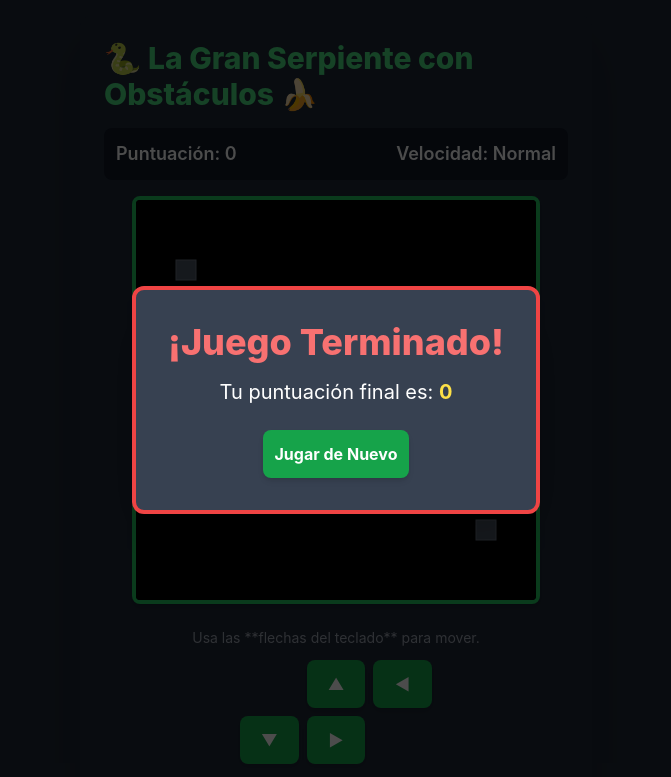
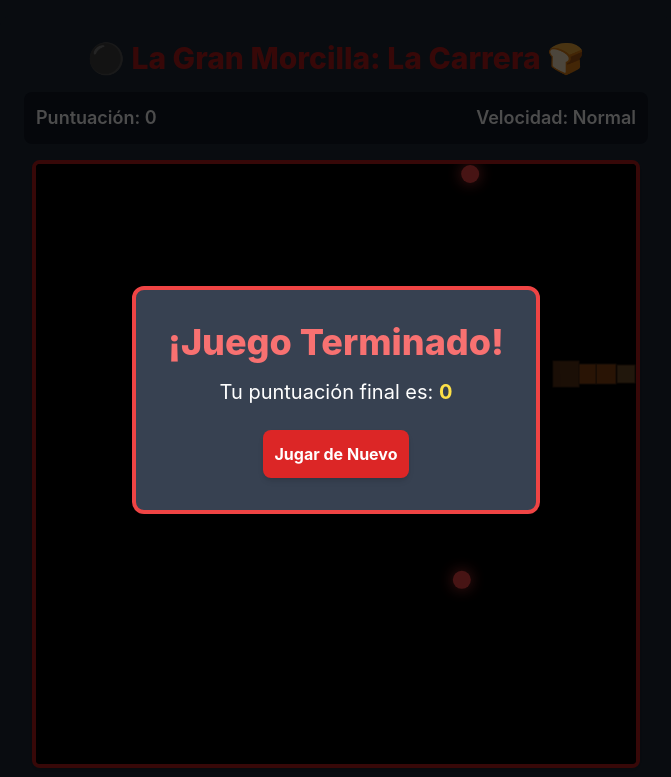
Before and after one commit to samuelmartineza2025-oss/iegc, a plain HTML site: page index.html in a window 1280 px wide. Shown: the top 777 px of the page, without its empty margins (304-975 px from the left). Drawn offline with nearby package versions, Linux system fonts and the light colour scheme.

Commit message:
Update index.html

```diff
--- a/index.html
+++ b/index.html
@@ -3,7 +3,7 @@
 <head>
     <meta charset="UTF-8">
     <meta name="viewport" content="width=device-width, initial-scale=1.0">
-    <title>Juego de la Serpiente</title>
+    <title>Juego de la Morcilla</title>
     <script src="https://cdn.tailwindcss.com"></script>
     <style>
         /* Estilos personalizados para el juego */
@@ -18,8 +18,8 @@
 </head>
 <body class="flex items-center justify-center min-h-screen p-4">
 
-    <div class="flex flex-col items-center bg-gray-800 p-6 rounded-xl shadow-2xl max-w-lg w-full">
-        <h1 class="text-3xl font-extrabold text-green-400 mb-4">🐍 La Gran Serpiente con Obstáculos 🍌</h1>
+    <div class="flex flex-col items-center bg-gray-800 p-6 rounded-xl shadow-2xl max-w-2xl w-full">
+        <h1 class="text-3xl font-extrabold text-red-700 mb-4">⚫ La Gran Morcilla: La Carrera 🍞</h1>
 
         <!-- Marcadores del juego -->
         <div class="flex justify-between w-full text-white mb-4 p-3 bg-gray-900 rounded-lg">
@@ -27,17 +27,17 @@
             <div class="text-lg font-semibold">Velocidad: <span id="speed-indicator">Normal</span></div>
         </div>
 
-        <!-- Área de juego: fondo negro -->
-        <canvas id="game-board" class="border-4 border-green-500 rounded-lg bg-black" width="400" height="400"></canvas>
+        <!-- Área de juego: fondo negro. Aumentamos el tamaño a 600x600. -->
+        <canvas id="game-board" class="border-4 border-red-700 rounded-lg bg-black" width="600" height="600"></canvas>
 
         <!-- Controles/Instrucciones para móvil -->
         <div id="controls-panel" class="mt-6 w-full flex flex-col items-center">
             <p class="text-gray-400 text-sm mb-3">Usa las **flechas del teclado** para mover.</p>
             <div class="grid grid-cols-3 gap-2 w-48">
-                <button onclick="changeDirection('UP')" class="col-start-2 p-3 bg-green-600 hover:bg-green-700 text-white font-bold rounded-lg shadow-md transition duration-150">▲</button>
-                <button onclick="changeDirection('LEFT')" class="p-3 bg-green-600 hover:bg-green-700 text-white font-bold rounded-lg shadow-md transition duration-150">◀</button>
-                <button onclick="changeDirection('DOWN')" class="p-3 bg-green-600 hover:bg-green-700 text-white font-bold rounded-lg shadow-md transition duration-150">▼</button>
-                <button onclick="changeDirection('RIGHT')" class="p-3 bg-green-600 hover:bg-green-700 text-white font-bold rounded-lg shadow-md transition duration-150">▶</button>
+                <button onclick="changeDirection('UP')" class="col-start-2 p-3 bg-red-600 hover:bg-red-700 text-white font-bold rounded-lg shadow-md transition duration-150">▲</button>
+                <button onclick="changeDirection('LEFT')" class="p-3 bg-red-600 hover:bg-red-700 text-white font-bold rounded-lg shadow-md transition duration-150">◀</button>
+                <button onclick="changeDirection('DOWN')" class="p-3 bg-red-600 hover:bg-red-700 text-white font-bold rounded-lg shadow-md transition duration-150">▼</button>
+                <button onclick="changeDirection('RIGHT')" class="p-3 bg-red-600 hover:bg-red-700 text-white font-bold rounded-lg shadow-md transition duration-150">▶</button>
             </div>
 
             <!-- Botón de Reinicio -->
@@ -51,7 +51,7 @@
             <div class="bg-gray-700 p-8 rounded-xl shadow-2xl text-center border-4 border-red-500">
                 <h2 id="message-text" class="text-4xl font-extrabold text-red-400 mb-4">¡Juego Terminado!</h2>
                 <p class="text-white text-xl mb-6">Tu puntuación final es: <span id="final-score" class="font-bold text-yellow-300">0</span></p>
-                <button onclick="startGame()" class="p-3 bg-green-600 hover:bg-green-700 text-white font-bold rounded-lg shadow-md transition duration-150">Jugar de Nuevo</button>
+                <button onclick="startGame()" class="p-3 bg-red-600 hover:bg-red-700 text-white font-bold rounded-lg shadow-md transition duration-150">Jugar de Nuevo</button>
             </div>
         </div>
 
@@ -68,73 +68,108 @@
         const finalScoreDisplay = document.getElementById('final-score');
         const restartButton = document.getElementById('restart-button');
 
-        // Tamaños de la cuadrícula y la serpiente (más grande para tu requisito)
-        const GRID_SIZE = 20; // El tamaño de la cuadrícula en píxeles
-        const TILE_COUNT = canvas.width / GRID_SIZE;
+        // Tamaños
+        const GRID_SIZE = 20; // Tamaño del bloque en píxeles
+        let TILE_COUNT = 30; // 600 / 20 = 30. Se recalcula en window.onload.
 
         // Propiedades del juego
         let snake = [];
-        let dx = GRID_SIZE; // Dirección X (hacia la derecha inicialmente)
-        let dy = 0;        // Dirección Y
-        let banana = {};   // ¡Ahora es un banano!
-        let obstacles = []; // Array para los obstáculos
+        let dx = GRID_SIZE;
+        let dy = 0;
+        let bread = {};     // ¡Ahora es pan!
+        let enemies = [];   // Bolas enemigas
+        const ENEMY_COUNT = 3;
+        const ENEMY_SPEED = GRID_SIZE / 8; // Velocidad de movimiento del enemigo (más lento que el movimiento de la serpiente)
+
         let score = 0;
         let gameLoopInterval = null;
-        let gameSpeed = 100; // Milisegundos por fotograma (más pequeño = más rápido)
+        let gameSpeed = 100; // Milisegundos por fotograma
         let isPaused = false;
         let lastDirection = 'RIGHT';
 
-        // --- Funciones de Utilidad y Juego ---
+
+        // --- Funciones de Inicialización ---
 
         /**
-         * Define y coloca los obstáculos iniciales en el tablero.
+         * Inicializa la posición de las bolas enemigas.
+         */
+        function initializeEnemies() {
+            enemies = [];
+            for (let i = 0; i < ENEMY_COUNT; i++) {
+                let newEnemy = generateSafePosition();
+                // Añadir propiedades de movimiento inicial aleatorio para el modo 'random walk'
+                newEnemy.moveDirX = Math.floor(Math.random() * 3) - 1; // -1, 0, 1
+                newEnemy.moveDirY = Math.floor(Math.random() * 3) - 1; // -1, 0, 1
+                enemies.push(newEnemy);
+            }
+        }
+
+        /**
+         * Genera una posición de cuadrícula aleatoria.
+         */
+        function getRandomTilePosition() {
+            return Math.floor(Math.random() * TILE_COUNT) * GRID_SIZE;
+        }
+
+        /**
+         * Genera una posición que no colisione con la serpiente, el pan o los enemigos existentes.
+         * @returns {Object} - La posición segura {x, y}.
+         */
+        function generateSafePosition() {
+            let pos = { x: getRandomTilePosition(), y: getRandomTilePosition() };
+
+            const isOverlapping = (checkPos) => {
+                // Revisar contra la serpiente
+                const overlapsSnake = snake.some(segment => segment.x === checkPos.x && segment.y === checkPos.y);
+
+                // Revisar contra el pan
+                const overlapsBread = bread.x === checkPos.x && bread.y === checkPos.y;
+
+                // Revisar contra otros enemigos (para que no aparezcan apilados)
+                const overlapsEnemy = enemies.some(enemy =>
+                    Math.abs(enemy.x - checkPos.x) < GRID_SIZE && Math.abs(enemy.y - checkPos.y) < GRID_SIZE
+                );
+
+                return overlapsSnake || overlapsBread || overlapsEnemy;
+            };
+
+            while (isOverlapping(pos)) {
+                pos = { x: getRandomTilePosition(), y: getRandomTilePosition() };
+            }
+            return pos;
+        }
+
+
+        /**
+         * Define y coloca los obstáculos iniciales en el tablero. (Ahora vacío)
          */
         function initializeObstacles() {
-            // Obstáculos fijos (paredes de 2x2 bloques en el centro)
-            const center = TILE_COUNT / 2;
-            const c = center * GRID_SIZE;
-            const c_plus = (center + 1) * GRID_SIZE;
-            const c_minus = (center - 1) * GRID_SIZE;
-
-            obstacles = [
-                // Obstáculo superior central (2x2)
-                { x: c_minus, y: c_minus },
-                { x: c, y: c_minus },
-                { x: c_minus, y: c },
-                { x: c, y: c }
-            ];
-
-            // Añadir algunos obstáculos cerca de las esquinas
-            obstacles.push({ x: 2 * GRID_SIZE, y: 3 * GRID_SIZE });
-            obstacles.push({ x: (TILE_COUNT - 3) * GRID_SIZE, y: (TILE_COUNT - 4) * GRID_SIZE });
+            // Eliminamos los obstáculos fijos
+            obstacles = [];
         }
-
 
         /**
          * Inicializa o reinicia el juego.
          */
         function startGame() {
-            // Limpiar el intervalo anterior si existe
             if (gameLoopInterval) {
                 clearInterval(gameLoopInterval);
             }
 
-            // Inicializar los obstáculos
-            initializeObstacles();
+            initializeObstacles(); // Vacía los obstáculos
 
-            // Ocultar mensaje de fin de juego y botón de reiniciar
             messageBox.classList.add('hidden');
             restartButton.style.display = 'none';
 
-            // Estado inicial de la serpiente (más larga de lo normal)
+            // Estado inicial de la serpiente
             snake = [
                 { x: 10 * GRID_SIZE, y: 10 * GRID_SIZE },
                 { x: 9 * GRID_SIZE, y: 10 * GRID_SIZE },
                 { x: 8 * GRID_SIZE, y: 10 * GRID_SIZE },
-                { x: 7 * GRID_SIZE, y: 10 * GRID_SIZE } // Un segmento extra
+                { x: 7 * GRID_SIZE, y: 10 * GRID_SIZE }
             ];
 
-            dx = GRID_SIZE; // Movimiento inicial a la derecha
+            dx = GRID_SIZE;
             dy = 0;
             score = 0;
             gameSpeed = 100;
@@ -144,44 +179,73 @@
             scoreDisplay.textContent = score;
             updateSpeedIndicator();
 
-            placeBanana(); // Colocamos el banano
+            placeBread(); // Colocamos el pan
+            initializeEnemies(); // Colocamos los enemigos
+
             gameLoopInterval = setInterval(gameLoop, gameSpeed);
         }
 
+        // --- Funciones de Juego ---
+
         /**
-         * Genera una posición aleatoria para el banano.
+         * Genera una posición aleatoria para el pan.
          */
-        function placeBanana() {
-            function getRandomTilePosition() {
-                return Math.floor(Math.random() * TILE_COUNT) * GRID_SIZE;
-            }
-
-            let newBanana = { x: getRandomTilePosition(), y: getRandomTilePosition() };
-
-            // Asegurar que el banano no aparezca sobre la serpiente ni sobre un obstáculo
-            const isOverlapping = (pos) => {
-                const overlapsSnake = snake.some(segment => segment.x === pos.x && segment.y === pos.y);
-                const overlapsObstacle = obstacles.some(obstacle => obstacle.x === pos.x && obstacle.y === pos.y);
-                return overlapsSnake || overlapsObstacle;
-            };
-
-            while (isOverlapping(newBanana)) {
-                newBanana = { x: getRandomTilePosition(), y: getRandomTilePosition() };
-            }
-
-            banana = newBanana;
+        function placeBread() {
+            bread = generateSafePosition();
         }
 
         /**
-         * Bucle principal del juego. Se llama en cada intervalo.
+         * Mueve las bolas enemigas. Tienen movimiento semi-aleatorio y persiguen a la serpiente si están cerca.
+         */
+        function moveEnemies() {
+            const head = snake[0];
+            const CHASE_RANGE = 10 * GRID_SIZE; // Rango de 10 bloques para empezar a perseguir
+
+            enemies.forEach(enemy => {
+                let moveX = 0;
+                let moveY = 0;
+
+                const distanceX = Math.abs(head.x - enemy.x);
+                const distanceY = Math.abs(head.y - enemy.y);
+
+                // Si está dentro del rango, entra en modo persecución (más rápido)
+                if (distanceX < CHASE_RANGE && distanceY < CHASE_RANGE) {
+                    if (head.x > enemy.x) moveX = ENEMY_SPEED;
+                    else if (head.x < enemy.x) moveX = -ENEMY_SPEED;
+                    if (head.y > enemy.y) moveY = ENEMY_SPEED;
+                    else if (head.y < enemy.y) moveY = -ENEMY_SPEED;
+                } else {
+                    // Modo de paseo aleatorio (más lento)
+                    if (Math.random() < 0.02) { // 2% de probabilidad de cambiar de dirección
+                        enemy.moveDirX = Math.floor(Math.random() * 3) - 1; // -1, 0, 1
+                        enemy.moveDirY = Math.floor(Math.random() * 3) - 1; // -1, 0, 1
+                    }
+                    moveX = enemy.moveDirX * ENEMY_SPEED / 3;
+                    moveY = enemy.moveDirY * ENEMY_SPEED / 3;
+                }
+
+                // Aplicar movimiento y limitar a los bordes del mapa
+                enemy.x += moveX;
+                enemy.y += moveY;
+
+                enemy.x = Math.max(0, Math.min(canvas.width - GRID_SIZE, enemy.x));
+                enemy.y = Math.max(0, Math.min(canvas.height - GRID_SIZE, enemy.y));
+            });
+        }
+
+        /**
+         * Bucle principal del juego.
          */
         function gameLoop() {
             if (isPaused) return;
 
+            // 0. Mover enemigos antes de mover la serpiente
+            moveEnemies();
+
             // 1. Mover la cabeza de la serpiente
             const head = { x: snake[0].x + dx, y: snake[0].y + dy };
 
-            // 2. Comprobar colisiones
+            // 2. Comprobar colisiones (paredes, cuerpo, enemigos)
             if (checkCollision(head)) {
                 gameOver();
                 return;
@@ -190,12 +254,12 @@
             // 3. Añadir la nueva cabeza al frente
             snake.unshift(head);
 
-            // 4. Comprobar si come el banano
-            if (head.x === banana.x && head.y === banana.y) {
+            // 4. Comprobar si come el pan
+            if (head.x === bread.x && head.y === bread.y) {
                 score++;
                 scoreDisplay.textContent = score;
-                placeBanana();
-                increaseSpeed(); // Aumentar la velocidad por cada 5 puntos
+                placeBread();
+                increaseSpeed();
             } else {
                 // 5. Si no come, quitar la cola (movimiento normal)
                 snake.pop();
@@ -210,8 +274,7 @@
          */
         function increaseSpeed() {
              if (score > 0 && score % 5 === 0) {
-                // Reducir el intervalo (aumenta la velocidad)
-                gameSpeed = Math.max(50, gameSpeed - 5); // Velocidad mínima de 50ms
+                gameSpeed = Math.max(50, gameSpeed - 5);
 
                 clearInterval(gameLoopInterval);
                 gameLoopInterval = setInterval(gameLoop, gameSpeed);
@@ -231,72 +294,72 @@
         }
 
         /**
-         * Dibuja el tablero, el banano, los obstáculos y la serpiente.
+         * Dibuja el tablero, el pan, los enemigos y la serpiente.
          */
         function drawGame() {
             // Limpiar el tablero (fondo negro)
             ctx.fillStyle = 'black';
             ctx.fillRect(0, 0, canvas.width, canvas.height);
 
-            // Dibujar el banano (color amarillo)
-            ctx.fillStyle = 'yellow';
-            ctx.shadowColor = 'yellow';
+            // Dibujar el pan (color crema/tan)
+            ctx.fillStyle = '#D2B48C'; // Tan (Pan)
+            ctx.shadowColor = '#D2B48C';
+            ctx.shadowBlur = 10;
+            ctx.fillRect(bread.x, bread.y, GRID_SIZE, GRID_SIZE);
+            ctx.shadowBlur = 0;
+
+            // Dibujar las bolas enemigas (rojas)
+            ctx.fillStyle = '#EF4444'; // Rojo vibrante
+            ctx.shadowColor = '#EF4444';
             ctx.shadowBlur = 15;
-            // Dibujar un pequeño círculo para hacerlo parecer más un banano redondo (opcional)
-            ctx.fillRect(banana.x, banana.y, GRID_SIZE, GRID_SIZE);
-            ctx.shadowBlur = 0; // Resetear la sombra
-
-            // Dibujar los obstáculos (muros)
-            ctx.fillStyle = '#4b5563'; // Gris oscuro
-            ctx.strokeStyle = '#6b7280';
-            obstacles.forEach(obstacle => {
-                ctx.fillRect(obstacle.x, obstacle.y, GRID_SIZE, GRID_SIZE);
-                ctx.strokeRect(obstacle.x, obstacle.y, GRID_SIZE, GRID_SIZE);
+            enemies.forEach(enemy => {
+                // Dibujar como un círculo (bola) centrado en el tile
+                ctx.beginPath();
+                ctx.arc(enemy.x + GRID_SIZE / 2, enemy.y + GRID_SIZE / 2, GRID_SIZE / 2 * 0.9, 0, 2 * Math.PI);
+                ctx.fill();
             });
-
+            ctx.shadowBlur = 0;
 
             // Dibujar la serpiente
             snake.forEach(drawSnakeSegment);
         }
 
         /**
-         * Dibuja un segmento de la serpiente, ajustando el tamaño del último segmento (la cola).
-         * @param {Object} segment - El objeto del segmento {x, y}.
-         * @param {number} index - El índice del segmento.
+         * Dibuja un segmento de la serpiente, con la cola más ancha (La Morcilla).
          */
         function drawSnakeSegment(segment, index) {
 
-            // Color base: verde para el cuerpo, verde lima para la cabeza
-            ctx.fillStyle = index === 0 ? 'lime' : 'green';
+            // Color base: café oscuro (cuerpo) y café claro (cabeza)
+            ctx.fillStyle = index === 0 ? '#6F4F28' : '#8B4513';
 
             let size = GRID_SIZE;
             let offset = 0;
 
             if (index === 0) {
-                // La cabeza es más pequeña para darle forma
+                // Cabeza
                 size = GRID_SIZE * 0.9;
                 offset = (GRID_SIZE - size) / 2;
-                ctx.fillStyle = 'lime';
+                ctx.fillStyle = '#6F4F28';
                 ctx.strokeStyle = '#333';
 
             } else if (index === snake.length - 1) {
-                // ¡La cola es más ancha que el cuerpo! (Tu requisito)
+                // Cola más ancha
                 const tailSizeFactor = 1.3;
                 size = GRID_SIZE * tailSizeFactor;
                 offset = (GRID_SIZE - size) / 2;
-                ctx.fillStyle = 'darkgreen'; // Color diferente para destacar la cola
+                ctx.fillStyle = '#5C3317';
             }
 
             // Dibujar el cuadrado
             ctx.fillRect(segment.x + offset, segment.y + offset, size, size);
 
-            // Añadir un borde sutil para que se vea más ancha y definida
-            ctx.strokeStyle = '#003300';
+            // Añadir un borde sutil
+            ctx.strokeStyle = '#3D2210';
             ctx.strokeRect(segment.x + offset, segment.y + offset, size, size);
         }
 
         /**
-         * Comprueba si la cabeza de la serpiente ha chocado con una pared, su propio cuerpo, o un obstáculo.
+         * Comprueba colisiones con paredes, cuerpo propio y enemigos.
          * @param {Object} head - La posición de la nueva cabeza.
          * @returns {boolean} - Verdadero si hay colisión.
          */
@@ -304,13 +367,17 @@
             // Colisión con paredes
             const wallCollision = head.x < 0 || head.x >= canvas.width || head.y < 0 || head.y >= canvas.height;
 
-            // Colisión con el propio cuerpo (empezamos a revisar desde el 4º segmento)
+            // Colisión con el propio cuerpo
             const selfCollision = snake.slice(4).some(segment => segment.x === head.x && segment.y === head.y);
 
-            // Colisión con los obstáculos
-            const obstacleCollision = obstacles.some(obstacle => obstacle.x === head.x && obstacle.y === head.y);
+            // Colisión con los enemigos (check si la cabeza de la serpiente y el enemigo ocupan el mismo tile de cuadrícula)
+            const enemyCollision = enemies.some(enemy =>
+                // Convertir la posición flotante del enemigo a la posición de la cuadrícula más cercana
+                Math.floor(enemy.x / GRID_SIZE) * GRID_SIZE === head.x &&
+                Math.floor(enemy.y / GRID_SIZE) * GRID_SIZE === head.y
+            );
 
-            return wallCollision || selfCollision || obstacleCollision;
+            return wallCollision || selfCollision || enemyCollision;
         }
 
         /**
@@ -323,38 +390,27 @@
             restartButton.style.display = 'block';
         }
 
-        /**
-         * Captura la pulsación de teclas y actualiza la dirección (dx, dy).
-         */
+        // --- Manejo de Controles ---
+
         document.addEventListener('keydown', e => {
             const key = e.key;
             if (key === 'ArrowUp' || key === 'ArrowDown' || key === 'ArrowLeft' || key === 'ArrowRight') {
-                e.preventDefault(); // Previene el desplazamiento de la página
+                e.preventDefault();
                 handleKeyInput(key.replace('Arrow', '').toUpperCase());
             }
-            // Control de pausa (espacio)
             if (key === ' ' || key === 'Spacebar') {
                 e.preventDefault();
                 togglePause();
             }
         });
 
-        /**
-         * Maneja la lógica de cambio de dirección.
-         * @param {string} direction - 'UP', 'DOWN', 'LEFT', o 'RIGHT'.
-         */
         function changeDirection(direction) {
             handleKeyInput(direction);
         }
 
-        /**
-         * Lógica para el manejo de la entrada (tecla o botón).
-         * @param {string} newDirection - La dirección intentada.
-         */
         function handleKeyInput(newDirection) {
             if (isPaused) return;
 
-            // Prevenir movimiento inverso inmediato (ej: de DERECHA a IZQUIERDA)
             const goingUp = dy === -GRID_SIZE;
             const goingDown = dy === GRID_SIZE;
             const goingLeft = dx === -GRID_SIZE;
@@ -366,9 +422,6 @@
             else if (newDirection === 'RIGHT' && !goingLeft) { dx = GRID_SIZE; dy = 0; lastDirection = 'RIGHT'; }
         }
 
-        /**
-         * Pausa/reproduce el juego.
-         */
         function togglePause() {
             isPaused = !isPaused;
             if (isPaused) {
@@ -382,17 +435,20 @@
 
         // Iniciar el juego automáticamente al cargar la ventana
         window.onload = function() {
-            // Asegurar que el canvas sea responsive (aunque mantenemos 400x400 para la lógica)
+            // Ajustar el tamaño del canvas al máximo de 600x600 o al ancho disponible
             const parentWidth = canvas.parentElement.clientWidth;
-            const size = Math.min(400, parentWidth - 32); // 32 = padding
-            canvas.width = size - (size % GRID_SIZE); // Asegurar que sea múltiplo de GRID_SIZE
+            const preferredSize = 600;
+            const size = Math.min(preferredSize, parentWidth - 32);
+
+            // Asegurar que el tamaño sea un múltiplo de GRID_SIZE (20)
+            canvas.width = size - (size % GRID_SIZE);
             canvas.height = canvas.width;
 
-            // Recalcular TILE_COUNT si el tamaño cambió
-            // TILE_COUNT = canvas.width / GRID_SIZE;
+            // Actualizar TILE_COUNT globalmente basado en el tamaño final del canvas
+            TILE_COUNT = canvas.width / GRID_SIZE;
 
             startGame();
-            drawGame(); // Dibujar el estado inicial
+            drawGame();
         };
 
     </script>
```
